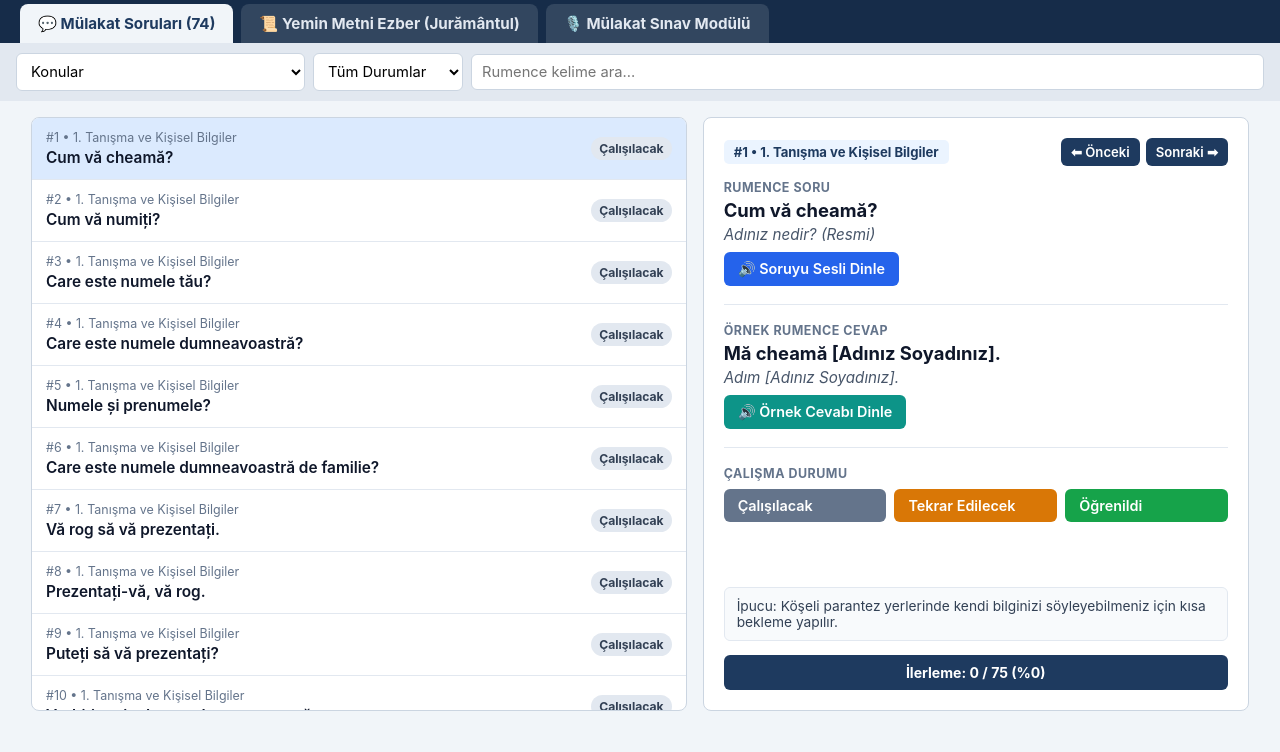
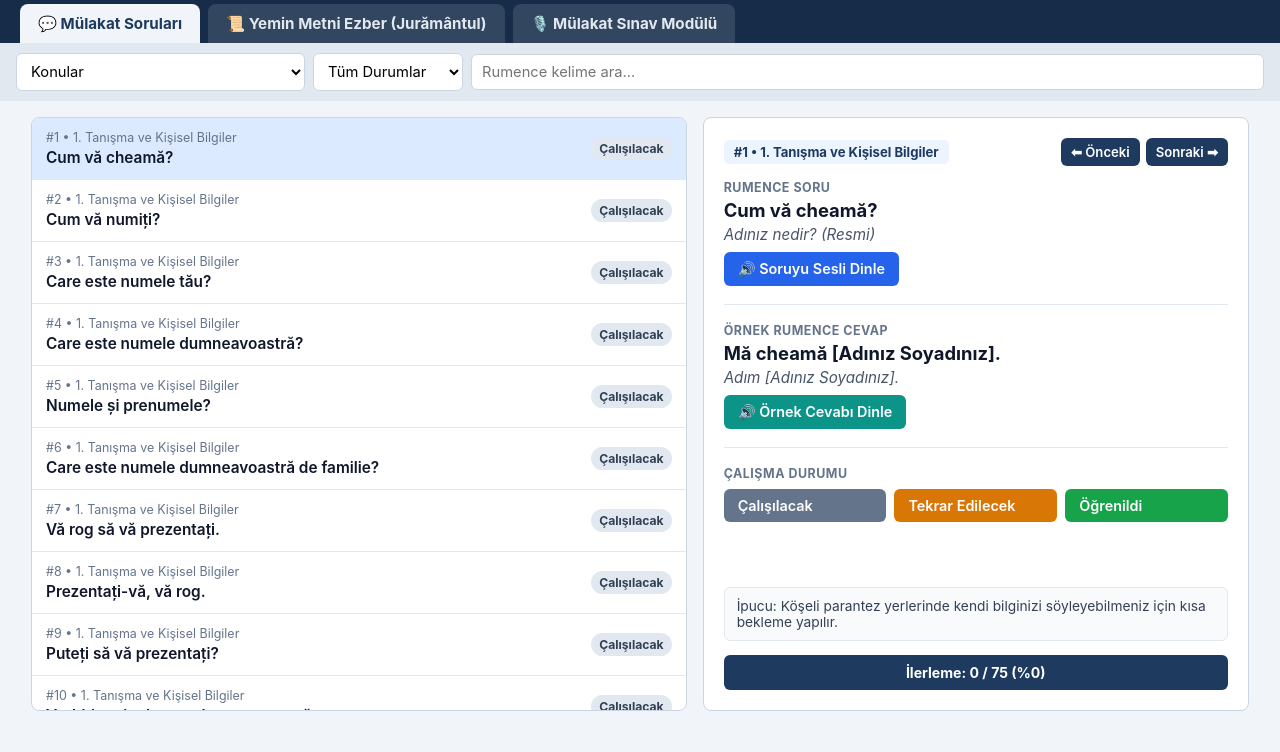
Before and after one commit to aytekint68-oss/romanya-mulakat-calisma, a plain HTML site: page index.html in a window 1280 px wide. Shown: the part 48-800 px from the top of the page. Drawn offline with Linux system fonts and the light colour scheme.

Commit message:
Add files via upload

```diff
--- a/index.html
+++ b/index.html
@@ -299,7 +299,7 @@
 
 <!-- Masaüstü 3 Sekmeli Çubuk -->
 <div class="nav-tabs">
-  <button type="button" class="tab-btn active" id="tabBtnQuestions" onclick="switchTab('questions')">💬 Mülakat Soruları (74)</button>
+  <button type="button" class="tab-btn active" id="tabBtnQuestions" onclick="switchTab('questions')">💬 Mülakat Soruları</button>
   <button type="button" class="tab-btn" id="tabBtnOath" onclick="switchTab('oath')">📜 Yemin Metni Ezber (Jurământul)</button>
   <button type="button" class="tab-btn" id="tabBtnExam" onclick="switchTab('exam')">🎙️ Mülakat Sınav Modülü</button>
 </div>
```
